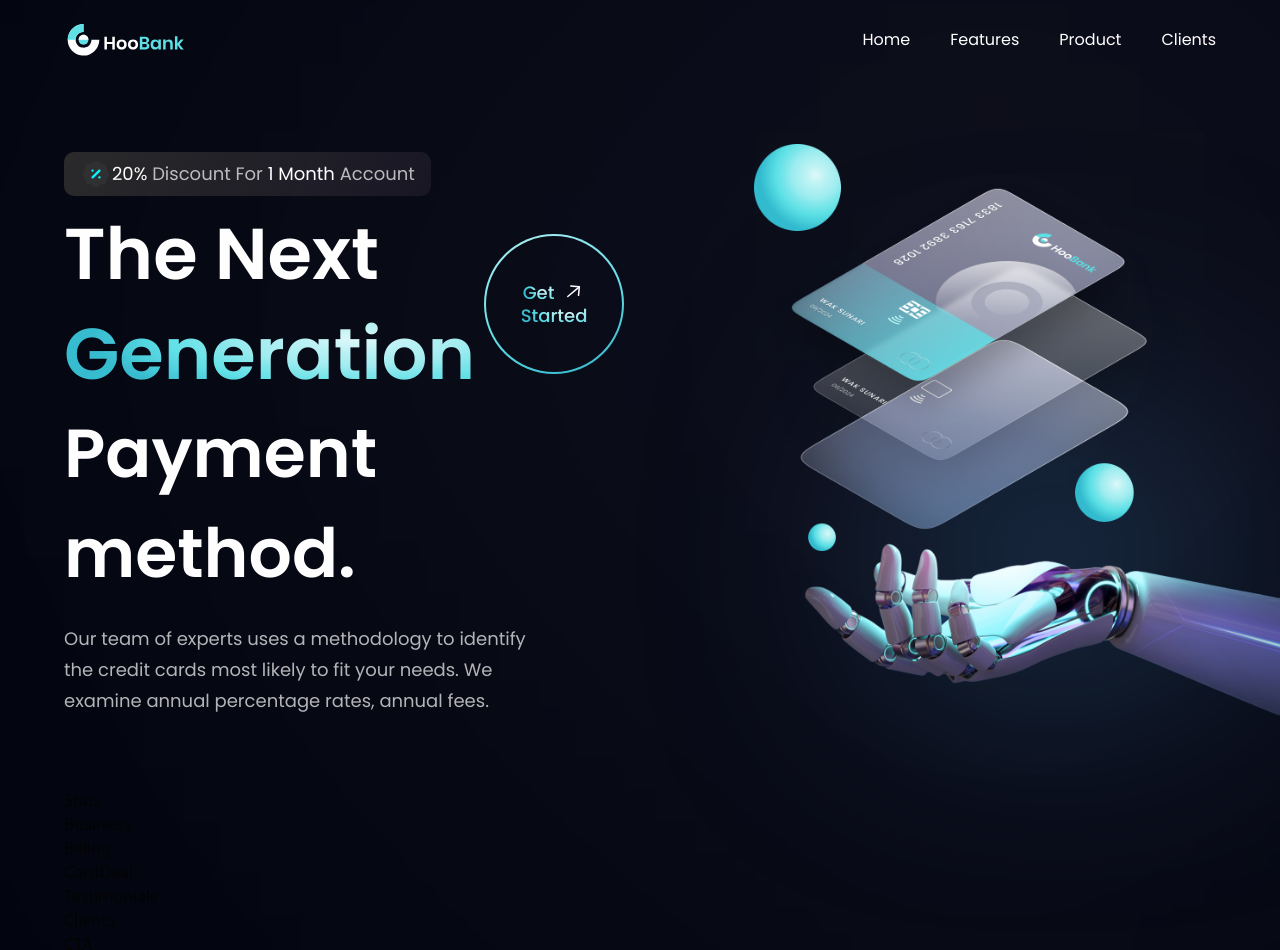
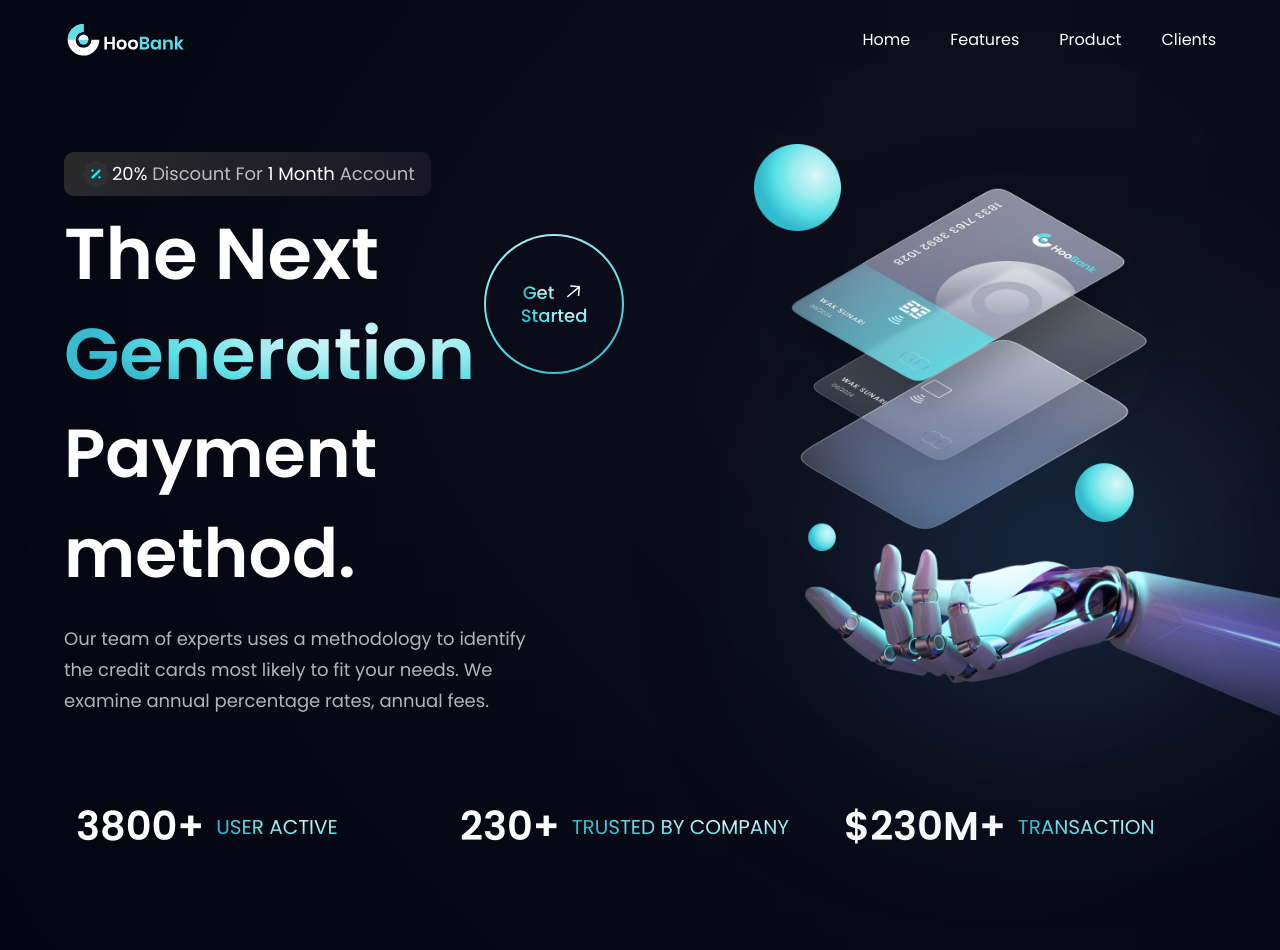
Before and after one commit to Vadymk95/react-home-modern, a React (Vite) app: page / in a window 1280 px wide. Shown: the top 950 px of the page. Built offline with nearby package versions, Linux system fonts and the light colour scheme.

Commit message:
master/feat/Stats/created and styled Stats component

```diff
--- a/src/components/Stats.tsx
+++ b/src/components/Stats.tsx
@@ -1,7 +1,22 @@
-import { FC } from 'react'
+import { FC } from 'react';
+import { stats } from '../constants';
+import styles from '../style';
 
 export const Stats: FC = () => {
   return (
-    <div>Stats</div>
-  )
-}
+    <section
+      className={`${styles.flexCenter} flex-row flex-wrap sm:mb-20 mb-6`}
+    >
+      {stats.map((stat) => (
+        <div className={`flex-1 flex items-center justify-start m-3 flex-row`} key={stat.id}>
+          <h4 className="font-poppins font-semibold xs:text-[40px] text-white text-[30px] xs:leading-[53px] leading-[43px]">
+            {stat.value}
+          </h4>
+          <p className="font-poppins font-normal xs:text-[20px] text-gradient text-[15px] xs:leading-[26px] leading-[21px] uppercase ml-3">
+            {stat.title}
+          </p>
+        </div>
+      ))}
+    </section>
+  );
+};
```
